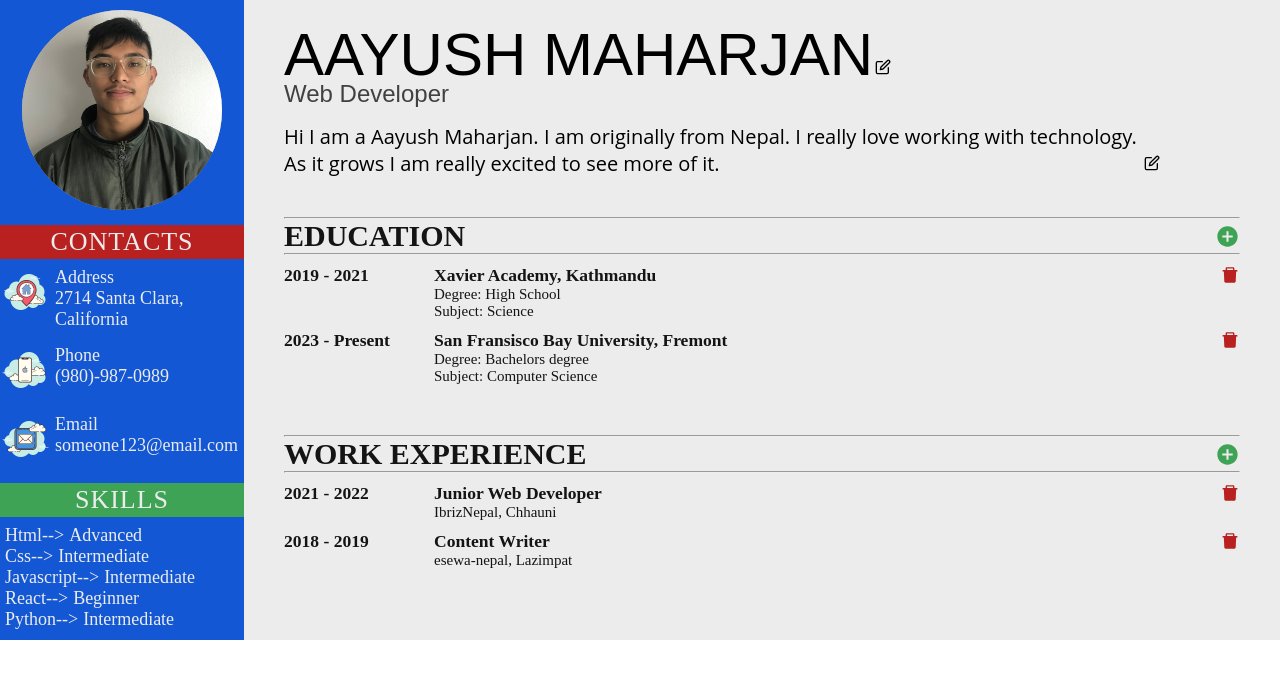
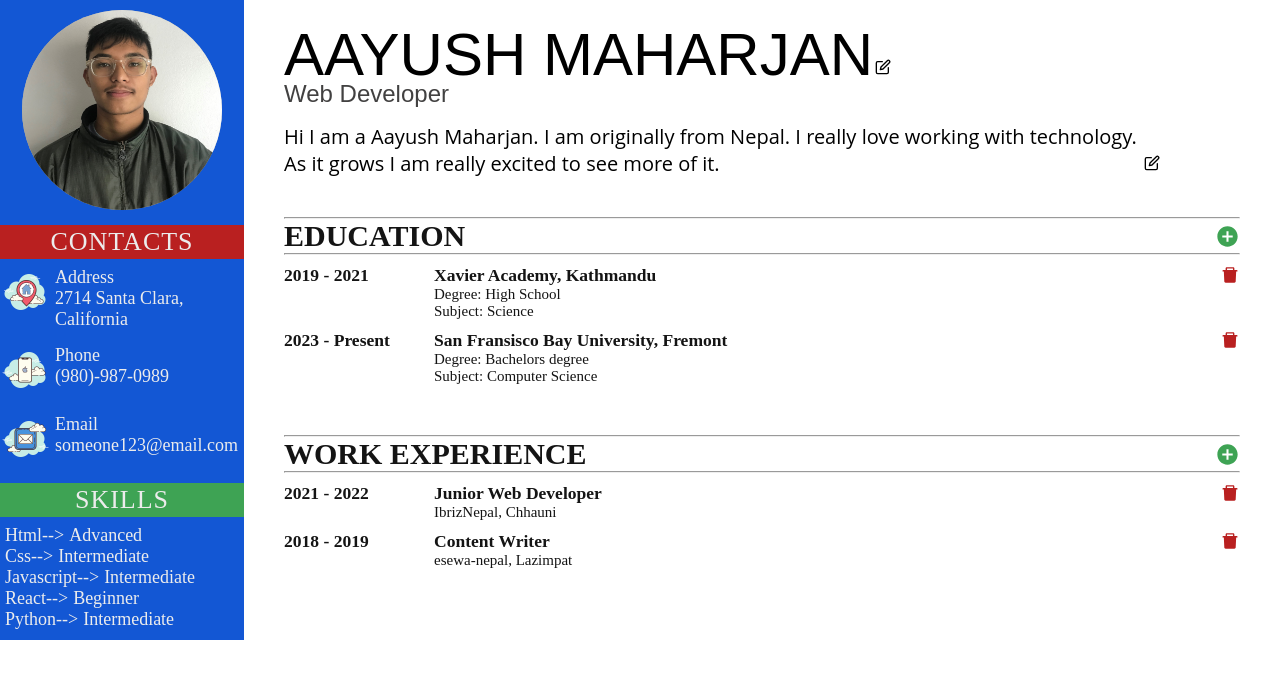
Before and after one commit to Aayush99910/Cv-Generator, a React (Vite) app: page / in a window 1280 px wide. Shown: the top 678 px of the page. Built offline with nearby package versions, Linux system fonts and the light colour scheme.

Commit message:
changing background color

```diff
--- a/src/components/RightSide/RightSide.css
+++ b/src/components/RightSide/RightSide.css
@@ -1,6 +1,6 @@
 .right-container {
     width: var(--large-device-right-container-width);
-    background-color: rgb(236, 236, 236);
+    background-color: rgb(255, 255, 255);
     padding: 30px;
 }
 
@@ -16,8 +16,17 @@ input[type=text] {
     font-size: 20px;
     border-radius: 5px;
     width: 100%;
+    background-color: rgb(233, 233, 233);
     height: 30px;
     display: block;
+}
+
+input[type=text]::placeholder {
+    color: rgb(94, 94, 94);
+}
+
+textarea {
+    background-color: rgb(233, 233, 233);
 }
 
 .edit-button {
@@ -33,6 +42,7 @@ input[type=text] {
     padding: 8px;
     cursor: pointer;
     font-size: 16px;
+    font-family: 'Lexend', sans-serif;
 }
 
 .cancel-button {
```
